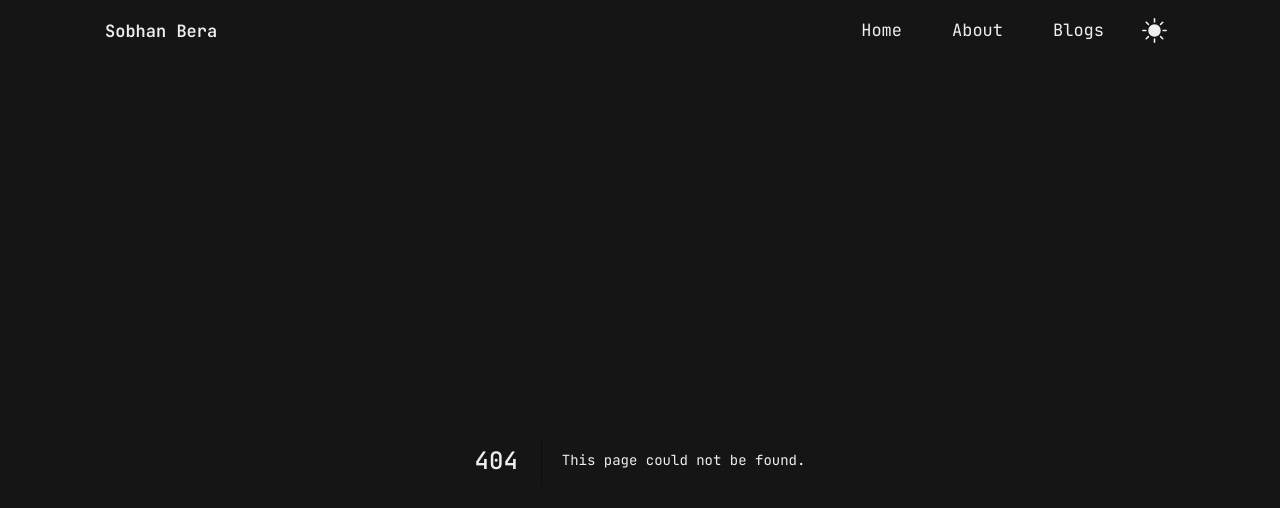
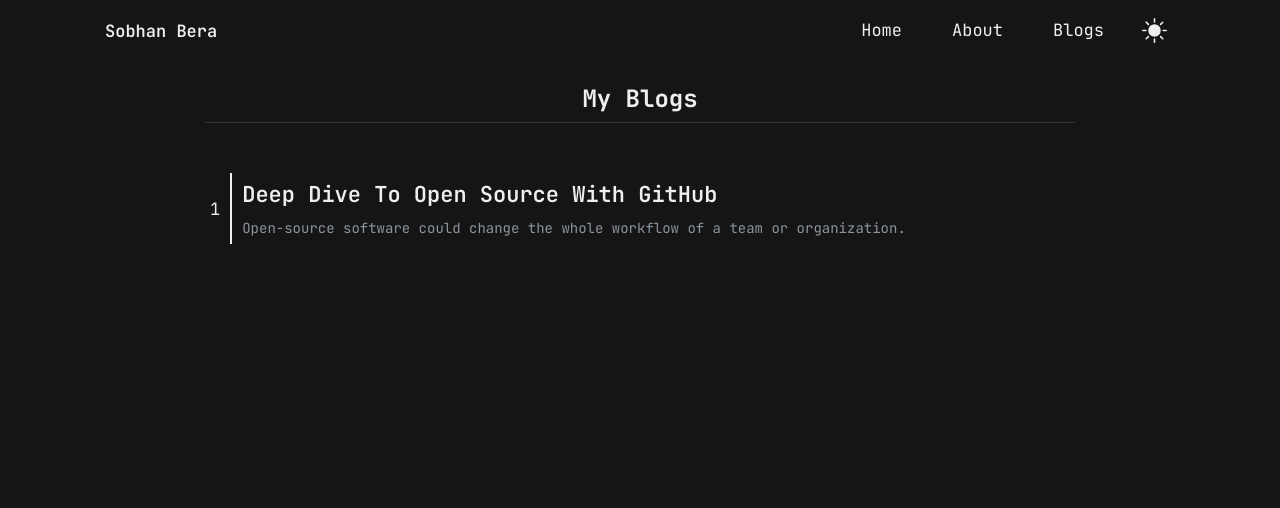
Before and after one commit to sobhanbera/blogs, a Next.js app: page /blogs in a window 1280 px wide. Before the commit this address had no page. Shown: the top 508 px of the page. Built offline with nearby package versions, Linux system fonts and the light colour scheme.

Commit message:
blogs pages implemented

```diff
--- /dev/null
+++ b/pages/blogs.tsx
@@ -0,0 +1,41 @@
+import Head from "next/head";
+import Link from "next/link";
+import BlogsList from "../contents";
+
+import styles from '../styles/pages/blogs.module.scss'
+
+export default function Blogs() {
+	// since blogs has a isBlog property so making sure that the number of blog rendered is correct
+	// for that purpose we have defined an extra variable
+	let currentNumberOfBlogsRendered = 0;
+
+	return (
+		<div className={styles.blogPage}>
+			<Head>
+				<title>Blogs By Sobhan Bera</title>
+			</Head>
+
+			<h2>My Blogs</h2>
+
+			<div className={styles.blogsArea}>
+				{BlogsList.map((blog, index) => {
+					// if the current itterator is not blog then render null
+					if (!blog.isBlog) return null
+
+					return (
+						<div className={styles.blogCard} key={blog.id}>
+							<div className={styles.blogSerialNumber}>
+								<p>{++currentNumberOfBlogsRendered}</p>
+							</div>
+
+							<div className={styles.blogContent}>
+								<p><Link href={`${blog.link}?data=${blog.id}`}><a>{blog.title}</a></Link></p>
+								{blog.shortDescription ? <p>{blog.shortDescription}</p> : null}
+							</div>
+						</div>
+					)
+				})}
+			</div>
+		</div>
+	)
+}
--- /dev/null
+++ b/styles/pages/blogs.module.scss
@@ -0,0 +1,82 @@
+.blogPage {
+	margin: auto;
+	max-width: 900px;
+
+	h2 {
+		font-size: 24px;
+		text-align: center;
+
+		padding: 8px 10px;
+		margin: 15px 15px 10px 15px;
+		border-bottom: 1px solid var(--color-border-primary);
+	}
+
+	.blogsArea {
+		padding: 20px 10px;
+
+		.blogCard {
+			display: flex;
+			flex-direction: row;
+			justify-content: flex-start;
+			align-items: center;
+
+			margin: 20px 0;
+
+			.blogSerialNumber {
+				padding: 2px 10px;
+			}
+
+			.blogContent {
+				padding: 2px 10px;
+				border-left: 2px solid var(--text);
+
+				display: flex;
+				flex-direction: column;
+				justify-content: center;
+				align-items: flex-start;
+
+				p {
+					padding: 5px 0px;
+
+					// the blog's title
+					&:nth-child(1) {
+						font-weight: 600;
+
+						a {
+							font-size: 22px;
+
+							&:hover {
+								color: var(--color-text-link);
+							}
+						}
+					}
+						// the blogs short desc
+					&:nth-child(2) {
+						font-size: 14px;
+						color: var(--color-text-tertiary);
+					}
+				}
+			}
+		}
+	}
+}
+
+@media screen and (max-width: 700px) {
+	.blogPage {
+		.blogsArea {
+
+			.blogCard {
+				.blogContent {
+					p {
+						// the blog's title
+						&:nth-child(1) {
+							a {
+								font-size: 18px;
+							}
+						}
+					}
+				}
+			}
+		}
+	}
+}
```
